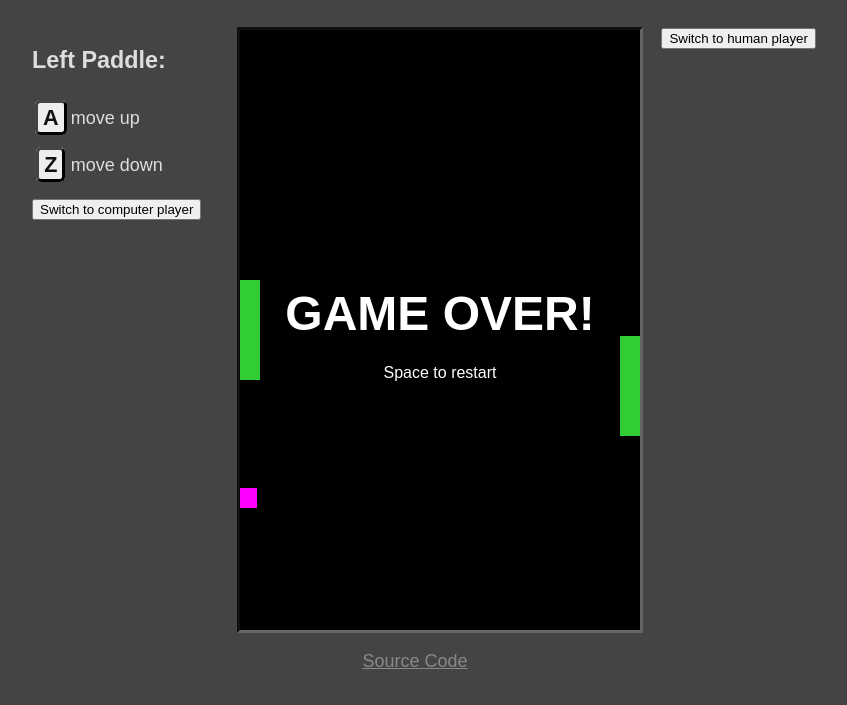
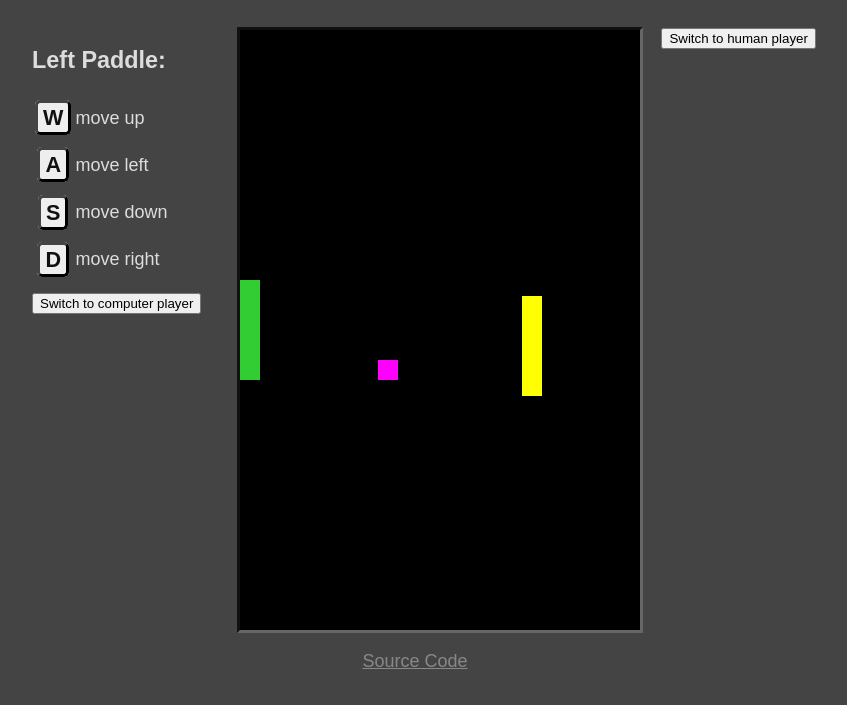
Before and after one commit to linusrachlis/the-pong-variations, a website with bundled scripts: page src/index.html in a window 1280 px wide. Shown: the part 85-790 px from the top of the page, without its empty margins (225-1072 px from the left). Built offline with nearby package versions, Linux system fonts and the light colour scheme.

Commit message:
V1 of 2D movement, but terrible AI
AI currently just moves back and forth on the X axis in a cycle,
in addition to its somewhat more intelligent Y-axis movement.
A sensible algorithm now seems much harder in 2 dimensions.

```diff
--- a/src/ai.ts
+++ b/src/ai.ts
@@ -2,47 +2,88 @@ import Pong from "./pong"
 import Paddle from "./paddle"
 import Input from "./input"
 
-const enum MoveDirection { UP, DOWN, STOP }
+const enum Axis { X, Y }
+const enum AxisInput { MINUS, PLUS, STOP }
 
 export default class AI implements Input {
     static readonly puck_y_distance_threshold = 40;
-    static readonly move_request_threshold = 10;
 
-    private last_requested_direction: MoveDirection | undefined;
-    private move_request_counter = 0;
+    static readonly move_request_thresholds = {
+        [Axis.X]: 50,
+        [Axis.Y]: 10,
+    };
+
+    private last_inputs = {
+        [Axis.X]: AxisInput.STOP,
+        [Axis.Y]: AxisInput.STOP,
+    };
+    private input_counters = {
+        [Axis.X]: 0,
+        [Axis.Y]: 0,
+    };
+
+    private x_axis_input_cycle = [
+        AxisInput.MINUS,
+        AxisInput.STOP,
+        AxisInput.PLUS,
+        AxisInput.STOP,
+    ];
+    private current_x_axis_input = 0;
 
     tick(paddle: Paddle, pong: Pong): void {
         const puck = pong.puck;
+
+        // Alpha AI for X axis movement: just cycle between
+        // left, stop, right, stop
+        const input_accepted = this.input_debounce(
+            Axis.X, paddle, this.x_axis_input_cycle[this.current_x_axis_input]);
+        if (input_accepted) {
+            this.current_x_axis_input = (this.current_x_axis_input + 1) % 4;
+        }
+
         // Only care if puck is approaching
         if (
             ((puck.center_x < paddle.center_x) && (puck.vel.x <= 0)) ||
             ((puck.center_x > paddle.center_x) && (puck.vel.x >= 0))
         ) {
-            this.move_debounce(paddle, MoveDirection.STOP);
+            this.input_debounce(Axis.Y, paddle, AxisInput.STOP);
             return;
         }
 
         const y_distance_to_puck = pong.puck.center_y - paddle.center_y;
         if (y_distance_to_puck >= AI.puck_y_distance_threshold) {
-            this.move_debounce(paddle, MoveDirection.DOWN);
+            this.input_debounce(Axis.Y, paddle, AxisInput.PLUS);
         } else if (y_distance_to_puck <= -AI.puck_y_distance_threshold) {
-            this.move_debounce(paddle, MoveDirection.UP);
+            this.input_debounce(Axis.Y, paddle, AxisInput.MINUS);
         } else {
-            this.move_debounce(paddle, MoveDirection.STOP);
+            this.input_debounce(Axis.Y, paddle, AxisInput.STOP);
         }
     }
 
-    private move_debounce(paddle: Paddle, direction: MoveDirection): void {
-        if (direction == this.last_requested_direction) {
-            this.move_request_counter++;
-            if (this.move_request_counter >= AI.move_request_threshold) {
-                paddle.moving_down = (direction == MoveDirection.DOWN);
-                paddle.moving_up = (direction == MoveDirection.UP);
-                this.move_request_counter = 0;
+    /**
+    @return boolean Whether this resulted in actually moving
+    */
+    private input_debounce(axis: Axis, paddle: Paddle, input: AxisInput): boolean {
+        if (input == this.last_inputs[axis]) {
+            this.input_counters[axis]++;
+            if (this.input_counters[axis] >= AI.move_request_thresholds[axis]) {
+                switch (axis) {
+                    case Axis.X: {
+                        paddle.moving_left = (input == AxisInput.MINUS);
+                        paddle.moving_right = (input == AxisInput.PLUS);
+                    } break;
+                    case Axis.Y: {
+                        paddle.moving_up = (input == AxisInput.MINUS);
+                        paddle.moving_down = (input == AxisInput.PLUS);
+                    } break;
+                }
+                this.input_counters[axis] = 0;
+                return true;
             }
         } else {
-            this.last_requested_direction = direction;
-            this.move_request_counter = 1;
+            this.last_inputs[axis] = input;
+            this.input_counters[axis] = 1;
         }
+        return false;
     }
 }
--- a/src/human_input.ts
+++ b/src/human_input.ts
@@ -5,9 +5,13 @@ import Pong from "./pong";
 export default class HumanInput implements Input {
     moving_up = false;
     moving_down = false;
+    moving_left = false;
+    moving_right = false;
 
     tick(paddle: Paddle, pong: Pong): void {
         paddle.moving_up = this.moving_up;
         paddle.moving_down = this.moving_down;
+        paddle.moving_left = this.moving_left;
+        paddle.moving_right = this.moving_right;
     }
 }
--- a/src/index.html
+++ b/src/index.html
@@ -55,14 +55,23 @@
         <div class=sidebar>
             <div class=help>
                 <h2>Left Paddle:</h2>
+
                 <table>
                     <tr>
-                        <th><span class=key>A</span></th>
+                        <th><span class=key>W</span></th>
                         <td>move up</td>
                     </tr>
                     <tr>
-                        <th><span class=key>Z</span></th>
+                        <th><span class=key>A</span></th>
+                        <td>move left</td>
+                    </tr>
+                    <tr>
+                        <th><span class=key>S</span></th>
                         <td>move down</td>
+                    </tr>
+                    <tr>
+                        <th><span class=key>D</span></th>
+                        <td>move right</td>
                     </tr>
                 </table>
                 <button class=mode_switch data-to=ai data-side=left>Switch to computer player</button>
@@ -80,12 +89,20 @@
 
                 <table>
                     <tr>
-                        <th><span class=key>'</span></th>
+                        <th><span class=key>&uarr;</span></th>
                         <td>move up</td>
                     </tr>
                     <tr>
-                        <th><span class=key>/</span></th>
+                        <th><span class=key>&larr;</span></th>
+                        <td>move left</td>
+                    </tr>
+                    <tr>
+                        <th><span class=key>&darr;</span></th>
                         <td>move down</td>
+                    </tr>
+                    <tr>
+                        <th><span class=key>&rarr;</span></th>
+                        <td>move right</td>
                     </tr>
                 </table>
                 <button class=mode_switch data-to=ai data-side=right>Switch to computer player</button>
--- a/src/index.ts
+++ b/src/index.ts
@@ -65,17 +65,30 @@ window.addEventListener('load', () => {
 
         switch (e.key) {
             // Movement
-            case 'a': {
+            case 'w': {
                 human_input_l.moving_up = (e.type == "keydown");
             } break;
-            case 'z': {
+            case 'a': {
+                human_input_l.moving_left = (e.type == "keydown");
+            } break;
+            case 's': {
                 human_input_l.moving_down = (e.type == "keydown");
             } break;
-            case '\'': {
+            case 'd': {
+                human_input_l.moving_right = (e.type == "keydown");
+            } break;
+
+            case "ArrowUp": {
                 human_input_r.moving_up = (e.type == "keydown");
             } break;
-            case '/': {
+            case "ArrowLeft": {
+                human_input_r.moving_left = (e.type == "keydown");
+            } break;
+            case "ArrowDown": {
                 human_input_r.moving_down = (e.type == "keydown");
+            } break;
+            case "ArrowRight": {
+                human_input_r.moving_right = (e.type == "keydown");
             } break;
 
             // Restart
--- a/src/paddle.ts
+++ b/src/paddle.ts
@@ -2,6 +2,9 @@ import Input from "./input";
 import Pong from "./pong";
 
 export default class Paddle {
+    private left_boundary: number;
+    private right_boundary: number;
+
     constructor(
         public left: number,
         public top: number,
@@ -9,21 +12,44 @@ export default class Paddle {
         public height: number,
         public input: Input,
         private pong: Pong
-    ) { }
+    ) {
+        if (this.center_x < pong.center_x) {
+            this.left_boundary = 0;
+            this.right_boundary = pong.center_x;
+        } else {
+            this.left_boundary = pong.center_x;
+            this.right_boundary = pong.width;
+        }
+    }
 
     get right(): number { return this.left + this.width; }
     get bottom(): number { return this.top + this.height; }
     get center_x(): number { return this.left + this.width / 2; }
     get center_y(): number { return this.top + this.height / 2; }
     get pulling(): boolean {
+        // Paddle exerts attractive force on puck when moving
+        // in any direction: ((down XOR up) OR (left XOR right)).
+        // The xors are because both can be true but that results
+        // in standing still along that axis.
+        //
+        // TODO don't allow pulling by moving against a wall?
+        // (i.e. standing still)
         return (
-            (this.moving_down || this.moving_up) &&
-            !(this.moving_down && this.moving_up)
+            (
+                (this.moving_down || this.moving_up) &&
+                !(this.moving_down && this.moving_up)
+            ) ||
+            (
+                (this.moving_right || this.moving_left) &&
+                !(this.moving_right && this.moving_left)
+            )
         );
     }
 
     moving_down = false;
     moving_up = false;
+    moving_left = false;
+    moving_right = false;
 
     static readonly move_speed = 2;
     static readonly grab_force = 0.1;
@@ -37,6 +63,12 @@ export default class Paddle {
         }
         if (this.moving_up && this.top > 0) {
             this.top -= Paddle.move_speed;
+        }
+        if (this.moving_left && this.left > this.left_boundary) {
+            this.left -= Paddle.move_speed;
+        }
+        if (this.moving_right && this.right < this.right_boundary) {
+            this.left += Paddle.move_speed;
         }
 
         // Is the puck touching or overlapping this paddle at all?
--- a/src/pong.ts
+++ b/src/pong.ts
@@ -9,6 +9,8 @@ export default class Pong {
     paddle_l: Paddle;
     paddle_r: Paddle;
     paddles: { [key: string]: Paddle };
+    center_x: number;
+    center_y: number;
 
     is_over = false;
 
@@ -18,11 +20,11 @@ export default class Pong {
         input_l: Input,
         input_r: Input
     ) {
-        const half_width = Math.floor(width / 2),
-            half_height = Math.floor(height / 2);
+        this.center_x = width / 2;
+        this.center_y = height / 2;
 
         const paddle_width = 20, paddle_height = 100,
-            paddle_y = half_height - Math.round(paddle_height / 2);
+            paddle_y = this.center_y - Math.round(paddle_height / 2);
         this.paddle_l = new Paddle(
             0, paddle_y, paddle_width, paddle_height,
             input_l, this);
@@ -35,10 +37,10 @@ export default class Pong {
         };
 
         const puck_width = 20, puck_height = 20,
-            puck_y = half_height - Math.round(puck_height / 2);
+            puck_y = this.center_y - Math.round(puck_height / 2);
         this.puck = new Puck(
             puck_width, puck_height,
-            half_width, half_height,
+            this.center_x, this.center_y,
             3, [this.paddle_l, this.paddle_r]);
     }
 
```
